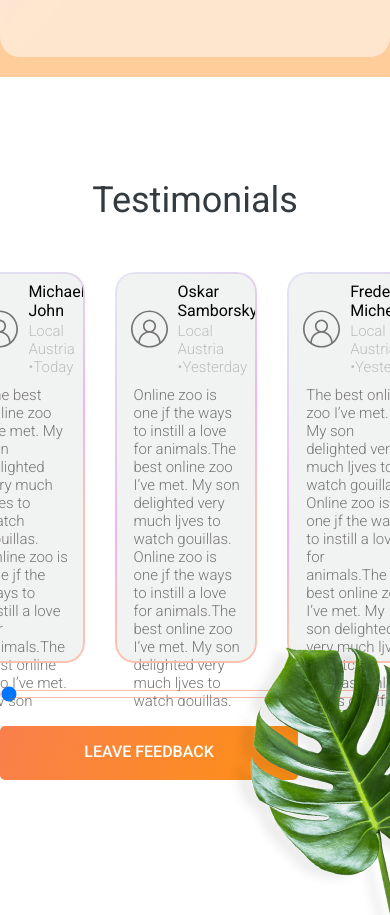
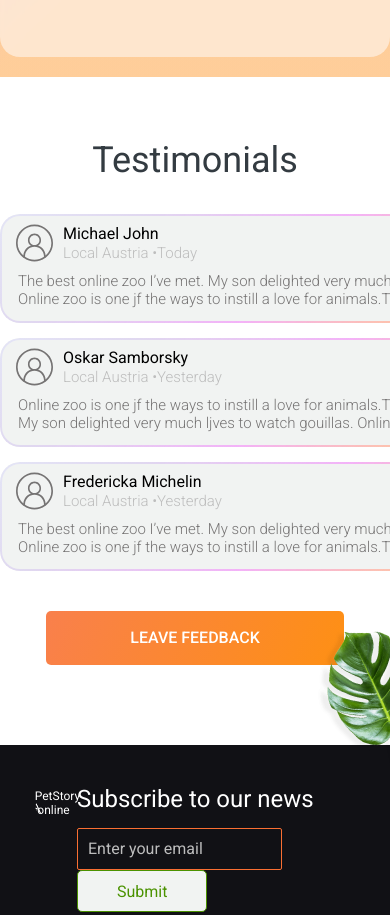
Before and after one commit to olenaxx/online-zoo, a plain HTML site: page online-zoo/pages/main/index.html in a window 390 px wide. Shown: the part 2721-3636 px from the top of the page. Drawn offline with Linux system fonts and the light colour scheme.

Commit message:
feat: add adaptive testimonials section 999px

```diff
--- a/online-zoo/pages/main/index.html
+++ b/online-zoo/pages/main/index.html
@@ -443,6 +443,9 @@
         <div class="testimonials_img-leaf">
           <img src="../../assets/images/leav_foto.png" alt="leaf" />
         </div>
+        <div class="testimonials_img-leaf-one">
+          <img src="../../assets/images/leav_foto1.png" alt="leaf" />
+        </div>
       </section>
     </main>
     <footer class="footer">
--- a/online-zoo/scss/layouts/_pick-and-feed.scss
+++ b/online-zoo/scss/layouts/_pick-and-feed.scss
@@ -176,7 +176,7 @@
   .pick {
     &_container {
       max-width: 640px;
-      margin: 0;
+      margin: 0 auto;
       padding: 10px 12px 60px 12px;
     }
 
@@ -199,8 +199,7 @@
       margin-right: 0;
       margin-bottom: 30px;
     }
-    &_link {
-    }
+
     &_card-container {
       position: relative;
       gap: 16px;
--- a/online-zoo/scss/layouts/_testimonials.scss
+++ b/online-zoo/scss/layouts/_testimonials.scss
@@ -84,6 +84,10 @@
     bottom: -100px;
   }
 
+  &_img-leaf-one {
+    display: none;
+  }
+
   &_slider {
     height: 8px;
     border-radius: 5px;
@@ -164,3 +168,53 @@
     display: none;
   }
 }
+
+@media (max-width: 999px) {
+  .testimonials {
+    position: relative;
+    margin-top: 60px;
+    padding-bottom: 80px;
+
+    &_title {
+      margin-bottom: 30px;
+      font-size: 36px;
+    }
+
+    &_flex {
+      flex-direction: column;
+      gap: 15px;
+    }
+
+    &_card {
+      width: 600px;
+      height: 109px;
+      margin-bottom: 0;
+    }
+
+    &_text {
+      padding: 10px 29px 8px 18px;
+      height: 48px;
+    }
+
+    &_range-input {
+      display: none;
+    }
+
+    &_img-leaf {
+      display: none;
+    }
+
+    &_img-leaf-one {
+      display: block;
+      position: absolute;
+      bottom: -74px;
+      right: 0;
+    }
+  }
+
+  .button-two {
+    margin-top: 40px;
+    margin-left: auto;
+    margin-right: auto;
+  }
+}
```
Also changed, not shown: online-zoo/assets/images/leav_foto1.png (added), online-zoo/css/main.css, 1 other file.
